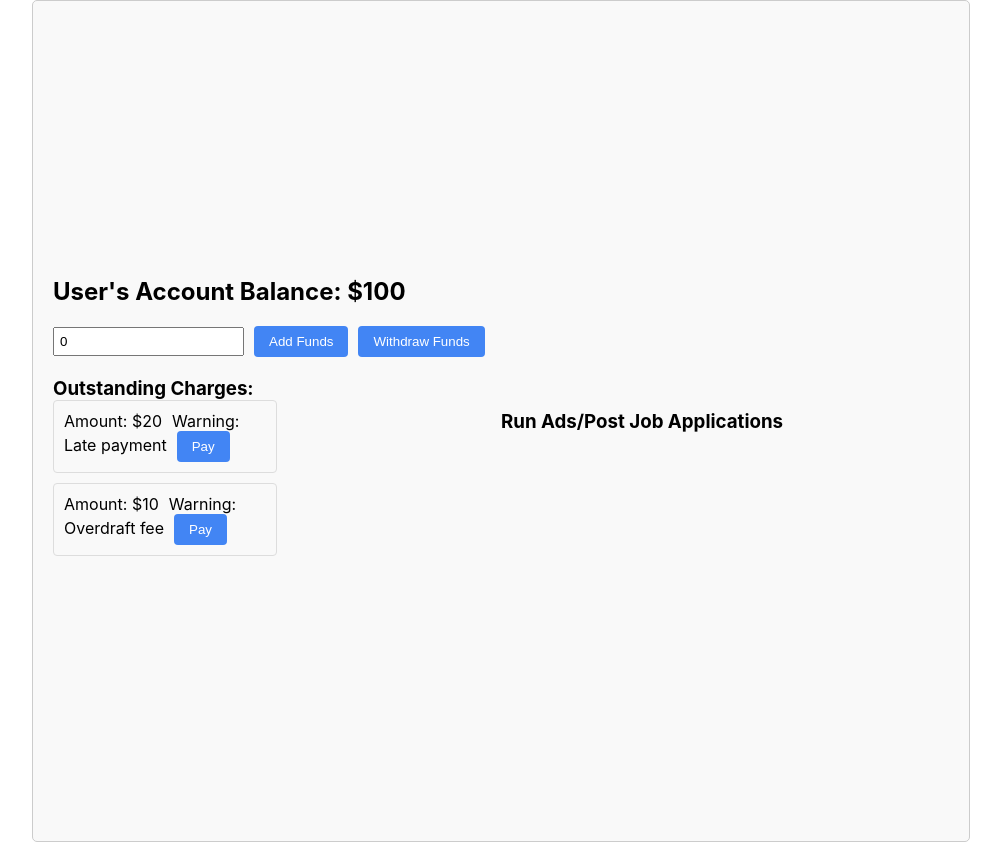
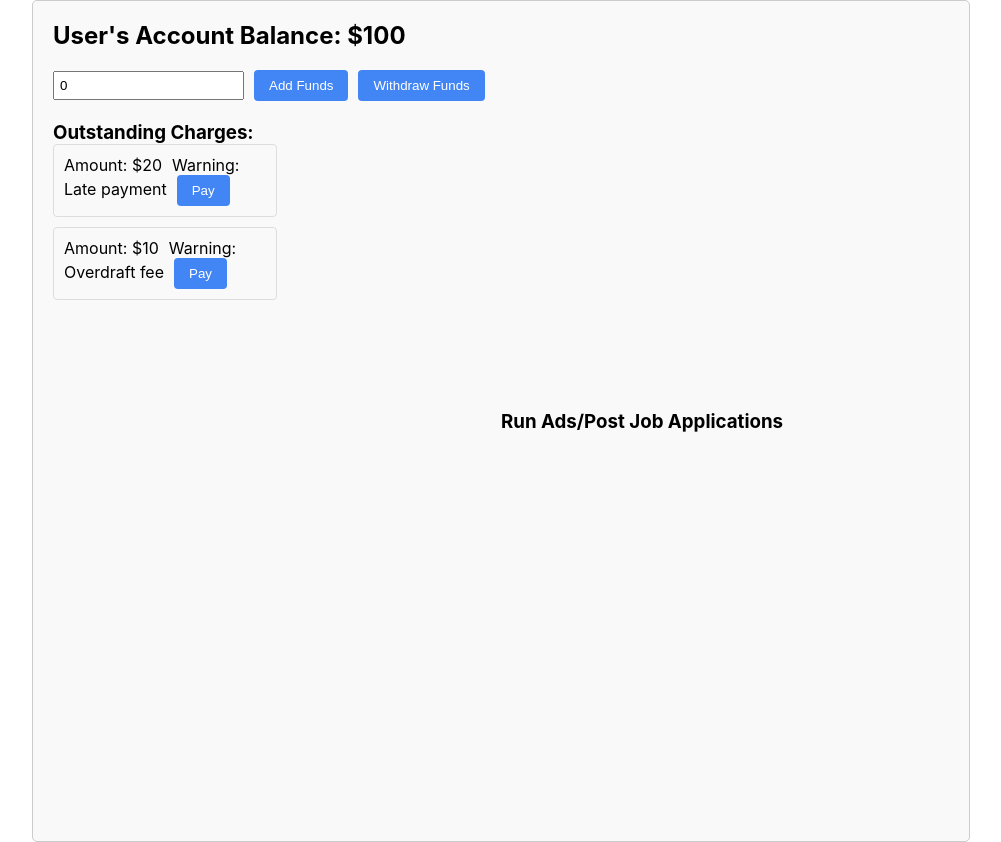
Before and after one commit to btjandra15/ChitChatWebsite, a React (Create React App) app in the folder Phase II/client/: page /payment in a window 1280 px wide. Shown: the whole page, without its empty margins (139-1140 px from the left). Built offline with nearby package versions, Linux system fonts and the light colour scheme.

Commit message:
added MiddleBar scroll

```diff
--- a/Phase II/client/src/Pages/Home/Home.scss
+++ b/Phase II/client/src/Pages/Home/Home.scss
@@ -16,4 +16,12 @@
         color: themed("textColor");
         height: 100%;
     }
+    .middleBar {
+        height: 100vh;
+        overflow-y: auto;
+    }
+    .middleBar::-webkit-scrollbar {
+        width: 0;
+        background: transparent;
+    }
 }
```
